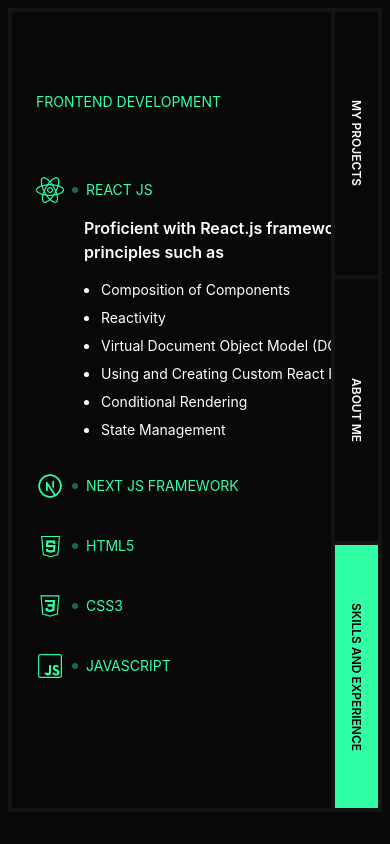
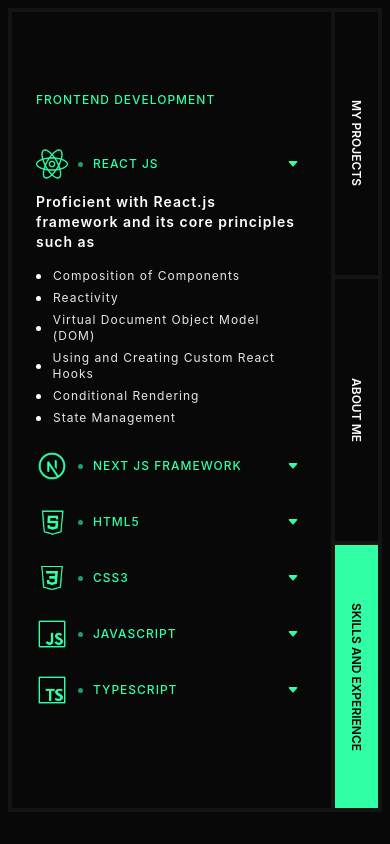
Before and after one commit to Xlongclaw/portfolio, a React (Create React App) app: page / in a window 390 px wide. Both pictures are taken after a click on the element "SKILLS AND EXPERIENCE". Built offline with nearby package versions, Linux system fonts and the light colour scheme.

Commit message:
added responsiveness upto 640px to skills section

```diff
--- a/src/components/SkillContainer.jsx
+++ b/src/components/SkillContainer.jsx
@@ -1,22 +1,22 @@
 import React, { useState } from "react";
 import { BsCaretDown, BsCaretDownFill } from "react-icons/bs";
 
-const SkillContainer = ({ skillData, expand }) => {
+const SkillContainer = ({ skillData, expand, onClick }) => {
   return (
-    <div className="w-[35rem]">
-      <div className="flex justify-between items-center mr-20">
-        <div className="flex items-center gap-2">
-          <img className="w-7" src={skillData.image} alt="" />
-          <div className="w-[6px] h-[6px] rounded-full bg-ASCENT/40" />
-          <h3 className="text-sm text-ASCENT">{skillData.title}</h3>
+    <div onClick={onClick} className="sm:w-[35rem] w-auto sm:pr-0 pr-6">
+      <div className="flex justify-between items-center sm:mr-20 mr-auto">
+        <div className="flex items-center gap-[10px]">
+          <img className="w-8" src={skillData.image} alt="" />
+          <div className="w-[5px] h-[5px] rounded-full bg-ASCENT/60" />
+          <h3 className="text-xs font-medium text-ASCENT">{skillData.title}</h3>
         </div>
         <BsCaretDownFill className="text-ASCENT text-xs" />
       </div>
       <div className={` ${expand ? "block" : "hidden"}`}>
-        <div className="ml-12 mt-3 text- font-semibold w-[25rem]">
+        <div className="sm:ml-12 ml-0 mt-3 text-sm font-semibold sm:w-[25rem] w-auto">
           <h3>{skillData.boldLine}</h3>
         </div>
-        <div className="ml-12 mt-4 text-sm flex flex-col gap-2">
+        <div className="sm:ml-12 ml-0 mt-4 text-xs flex flex-col gap-[6px] text-WHITE/90">
           {skillData.keyPoints.map((point, index) => (
             <div key={index} className="flex items-center gap-3">
               <div className="w-[5px] h-[5px] rounded-full bg-WHITE" />
--- a/src/components/Skills.jsx
+++ b/src/components/Skills.jsx
@@ -11,14 +11,19 @@
 const Skills = () => {
   const [currentSkillIndex, setCurrentSkillIndex] = useState(0);
   return (
-    <div className="w-full flex  h-full">
-      <div className="flex-col flex gap-8 flex-wrap">
-        <h4 className="text-ASCENT text-sm mb-8">FRONTEND DEVELOPMENT</h4>
+    <div className="w-full flex sm:p-4 p-0 h-full tracking-[1px]">
+      <div className="flex-col flex gap-6 overflow-y-scroll">
+        <h4 className="text-ASCENT text-xs font-medium mb-4">
+          FRONTEND DEVELOPMENT
+        </h4>
         {skillsData.map((skillData, index) => (
           <SkillContainer
             key={index}
             skillData={skillData}
             expand={index === currentSkillIndex}
+            onClick={() => {
+              setCurrentSkillIndex(index);
+            }}
           />
         ))}
       </div>
```
